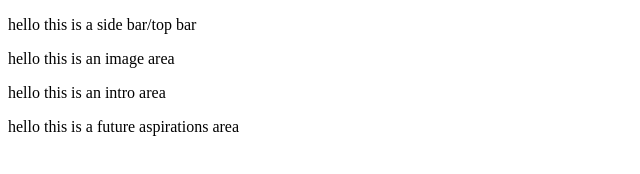
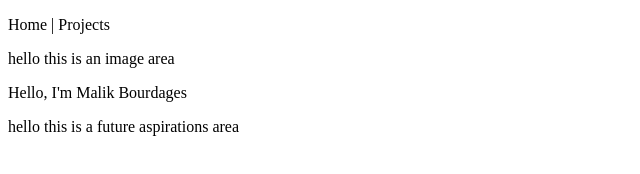
Before and after one commit to Malik-Bourdages/Malik-Bourdages, a plain HTML site: page index.html in a window 1280 px wide. Shown: the whole page, without its empty margins (0-640 px from the left). Drawn offline with Linux system fonts and the light colour scheme.

Commit message:
changed some text

```diff
--- a/index.html
+++ b/index.html
@@ -10,13 +10,13 @@
 <body>
     <main>
         <container>
-            <p>hello this is a side bar/top bar</p>
+            <p> Home | Projects </p>
         </container>
         <container>
             <p>hello this is an image area</p>
         </container>
         <container>
-            <p>hello this is an intro area</p>
+            <p> Hello, I'm Malik Bourdages </p>
         </container>
         <container>
             <p>hello this is a future aspirations area</p>
```
